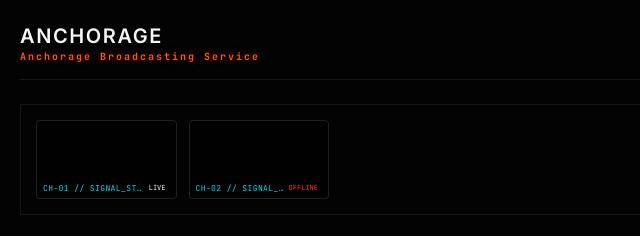
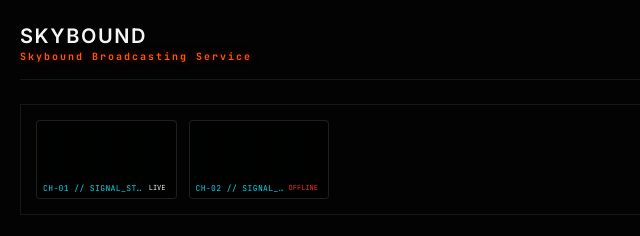
Before and after one commit to BegulaIsBegning/anchorage, a website: page public/client/index.html in a window 1280 px wide. Shown: the top 236 px of the page, 0-640 px from the left. Drawn offline with nearby package versions, Linux system fonts and the light colour scheme; no server answers.

Commit message:
Change title and branding from Anchorage to Skybound

```diff
--- a/public/client/index.html
+++ b/public/client/index.html
@@ -4,7 +4,7 @@
   <link rel="icon" href="favicon.png">
   <meta charset="UTF-8"/>
   <meta name="viewport" content="width=device-width,initial-scale=1"/>
-  <title>Welcome to Anchorage</title>
+  <title>Welcome to Skybound</title>
   <link rel="stylesheet" href="styles.css"/>
 </head>
 <body>
@@ -13,8 +13,8 @@
   <div class="topbar">
     <div class="brand">
       <div>
-        <h1>Anchorage</h1>
-        <div class="brand-sub">Anchorage Broadcasting Service</div>
+        <h1>Skybound</h1>
+        <div class="brand-sub">Skybound Broadcasting Service</div>
       </div>
     </div>
     <div class="topbar-clock" id="clockDisplay">--:--:--</div>
@@ -49,7 +49,7 @@
   <section id="tvSection" class="hidden">
     <div class="tv-wrap">
       <div class="tv-bezel">
-        <div class="tv-brand">Anchorage 1.2.45 (25.4.2026)</div>
+        <div class="tv-brand">Skybound 1.3.67 (06.07.2026)</div>
         <div class="tv-screen">
           <video id="tvVideo" playsinline autoplay></video>
           <div class="tv-noise"></div>
```
